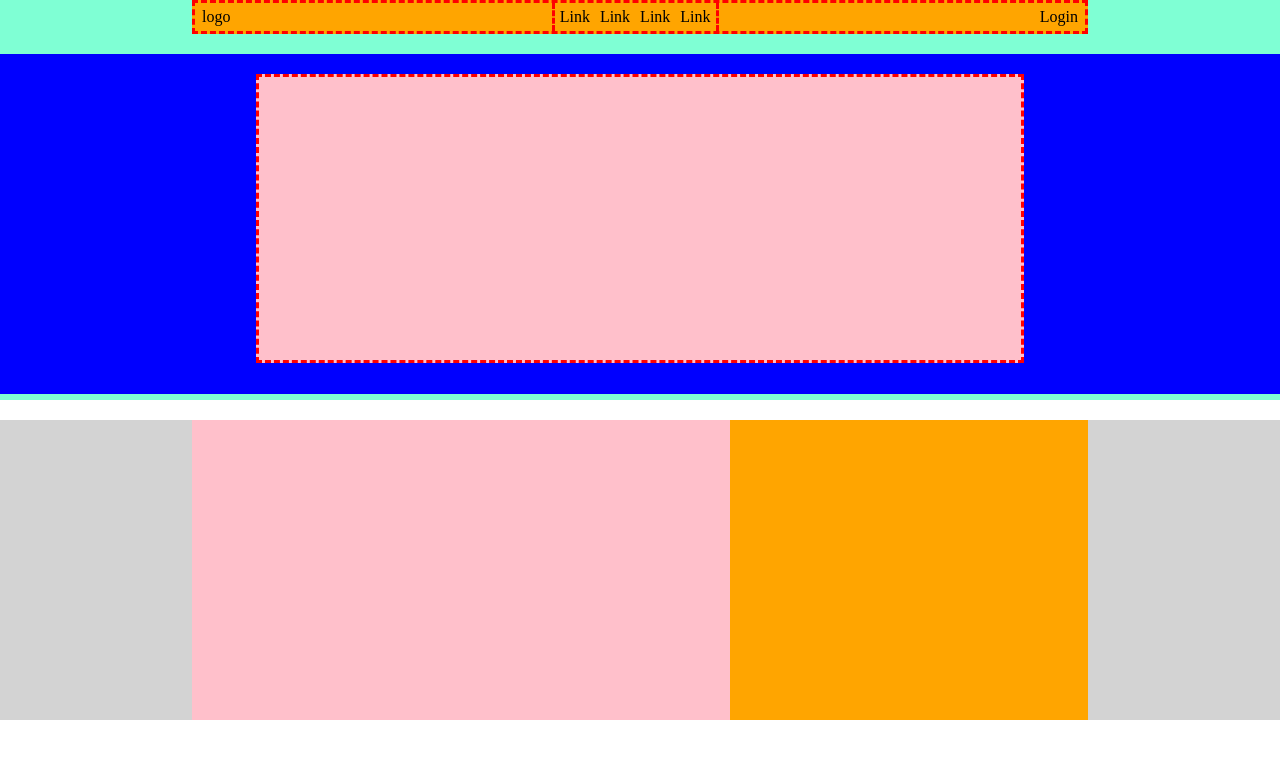
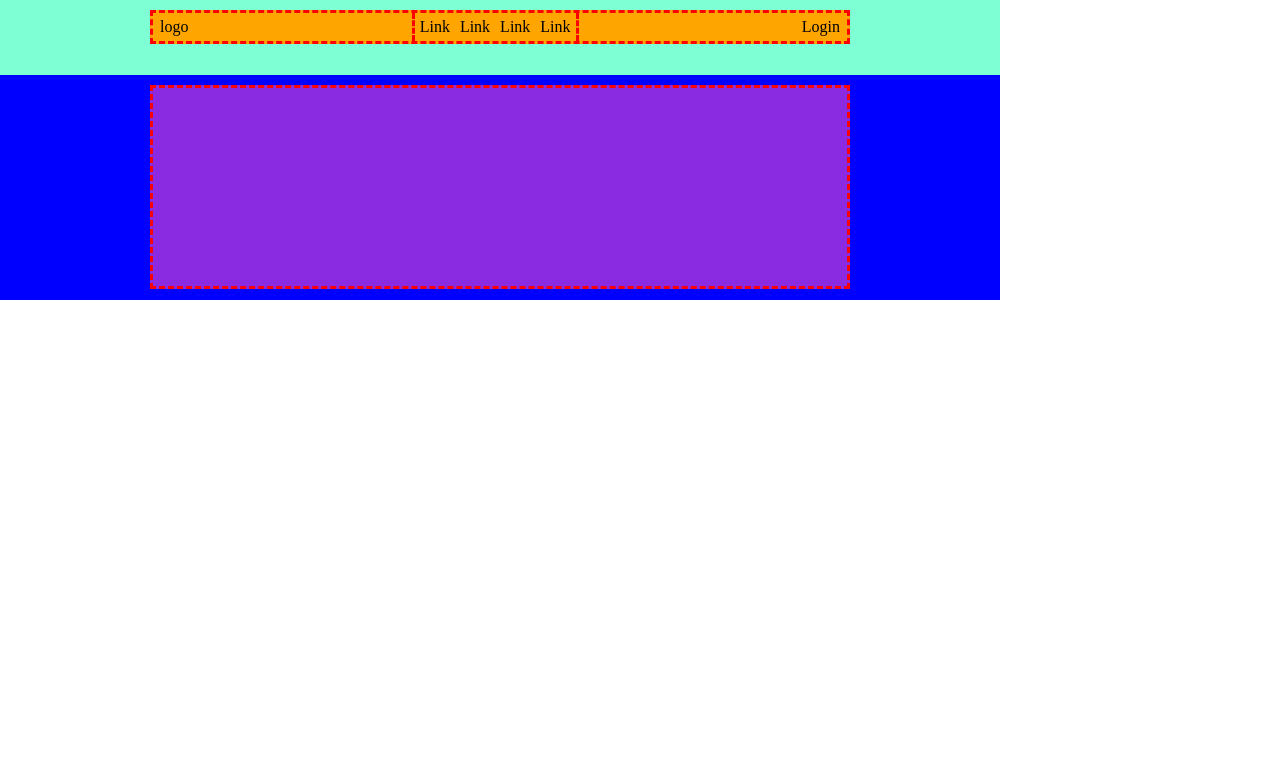
Before and after one commit to francescotroiano98/htmlcss-struttura-discord, a plain HTML site: page index.html in a window 1280 px wide. Drawn offline with Linux system fonts and the light colour scheme.

Commit message:
fix definitely first section

```diff
--- a/css/style.css
+++ b/css/style.css
@@ -12,24 +12,28 @@
     margin: 0 auto;
 
 }
-header{
-    width: 100%;
-    height: 400px;
+.container-1{
+    background-color: blue;
+    height: 300px;
+    width: 1000px;
+
+}
+.section-1{
+    padding: 10px 0px;
+    height: 25%;
     background-color: aquamarine;
 
 
 }
-.background-color-1{
-    margin-top: 20px;
-    background-color: blue;
-    height: 85%;
-    display: flex;
-
-
-}
-.section-1{
+.section-2{
+    margin: 0 auto;
     width: 70%;
     background-color: orange;
+}
+.section-3{
+    margin: 0 auto;
+    height: 85%;
+    max-width: 70%;
 }
 .border{
     border: 3px solid red;
@@ -43,6 +47,7 @@ nav{
     justify-content: space-between;
     display: flex;
     align-items: center;
+
     padding: 0px 7px;
 }
 ul{
@@ -56,20 +61,28 @@ ul{
 li{
     margin: 5px;
 }
-.box-pink{
-    margin-top: 20px;
-    height: 85%;
-    width: 60%;
-    background-color: pink;
-    justify-content: center;
+.box-big{
+    margin: 10px 0px;
+    height: 80%;
+    width: 100%;
+    background-color: blueviolet;
+}
+.box-row{
+
+    height: 300px;
+    width: 100%;
+    display: flex;
+    flex-direction: row;
 
 }
-.box-row{
-    margin-top: 20px;
-    height: 300px;
-    width: 60%;
+main{
+    background-color: white;
+}
+.blu-square{
+    background-color: blue;
+    height: 85%;
+}
+.pink-square{
     background-color: pink;
+    height: 85%;
 }
-main{
-    background-color: lightgray;
-}
--- a/index.html
+++ b/index.html
@@ -8,8 +8,9 @@
         <title>Struttura Discord</title>
     </head>
     <body>
-        <header>
-            <section class="margin section-1">
+        <section class="container-1">
+            <div class="section-1">
+                <section class="section-2">
 
                     <nav class="border">
                         <p>logo</p>
@@ -33,20 +34,28 @@
                         <p>Login</p>
                     </nav>
                 </section>
-            <div class="background-color-1">
-                <div class="border margin box-pink">
+            </div>
+        <section class="section-3">
+        <div class="box-big border border-type">
 
         </div>
+        </section>
+            <!--
+        </section>
+            <main>
+
+                    <div class="conteiner">
+
+                            <div class="box-row">
+                                <div class="blu-square">
+
+                                </div>
+                                <div class="pink-square"></div>
                             </div>
 
-        </header>
-        <main>
-            <section class="margin section-1">
-                <div class="box-row">
+
 
                     </div>
-
-            </section>
 
                 <section>
 
@@ -64,6 +73,6 @@
             <footer>
 
             </footer>
-
+        -->
     </body>
 </html>
```
Lines whose indentation alone changed are shown as unchanged.
